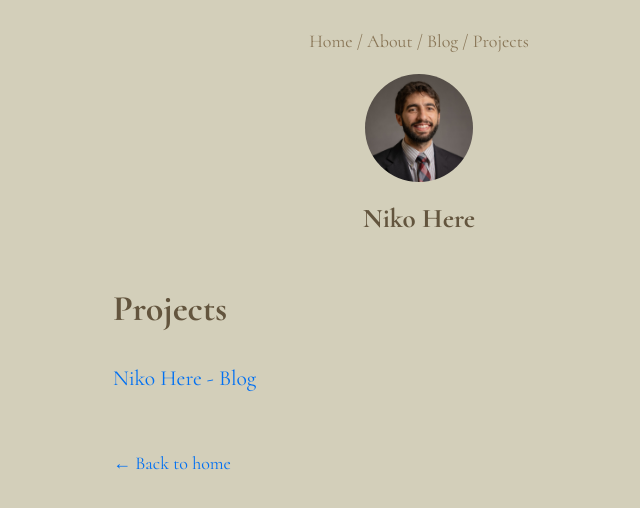
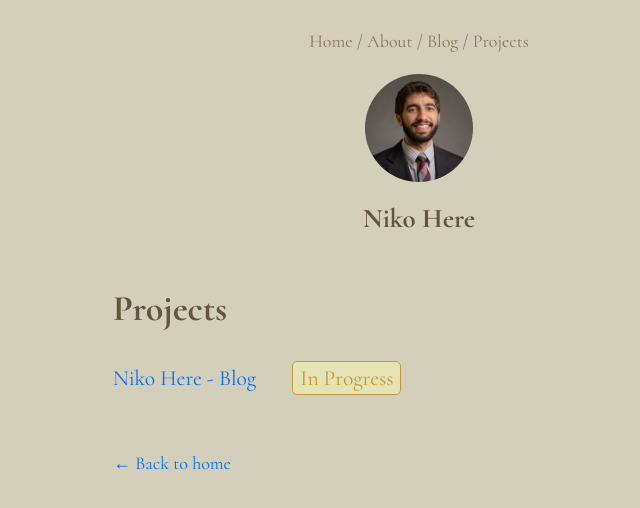
Before and after one commit to harmolipi/niko-here, a Next.js app: page /niko-here/projects in a window 1280 px wide. Shown: the top 508 px of the page, without its empty margins (221-861 px from the left). Built offline with nearby package versions, Linux system fonts and the light colour scheme.

Commit message:
feat(projectlist): display project progress tag next to name in list

```diff
--- a/components/ProjectList.js
+++ b/components/ProjectList.js
@@ -1,14 +1,41 @@
 import Link from "next/link";
 import utilStyles from "../styles/utils.module.css";
+import styles from "./ProjectList.module.css";
 
 export default function ProjectList({ projects, embedded = false }) {
   return (
     <section className={`${utilStyles.headingMd} ${utilStyles.padding1px}`}>
       {embedded && <h2 className={utilStyles.headingLg}>Projects</h2>}
       <ul className={utilStyles.list}>
-        {projects.map(({ id, title }) => (
-          <li className={utilStyles.listItem} key={id}>
-            <Link href={`/projects/${id}`}>{title}</Link>
+        {projects.map(({ id, title, status }) => (
+          <li
+            className={`${utilStyles.listItem} ${styles.projectListItem}`}
+            key={id}
+          >
+            <Link href={`/projects/${id}`} className={styles.projectName}>
+              {title}
+            </Link>
+            <span className={utilStyles.lightText}>
+              {status === "complete" && (
+                <span className={`${utilStyles.tag} ${utilStyles.completeTag}`}>
+                  Complete
+                </span>
+              )}
+              {status === "in-progress" && (
+                <span
+                  className={`${utilStyles.tag} ${utilStyles.inProgressTag}`}
+                >
+                  In Progress
+                </span>
+              )}
+              {status === "not-started" && (
+                <span
+                  className={`${utilStyles.tag} ${utilStyles.notStartedTag}`}
+                >
+                  Not Started
+                </span>
+              )}
+            </span>
             <br />
           </li>
         ))}
--- /dev/null
+++ b/components/ProjectList.module.css
@@ -0,0 +1,11 @@
+.projectListItem {
+  display: flex;
+  flex-direction: row;
+  align-items: center;
+  justify-content: flex-start;
+  flex-wrap: wrap;
+}
+
+.projectName {
+  margin-right: 2rem;
+}
```
